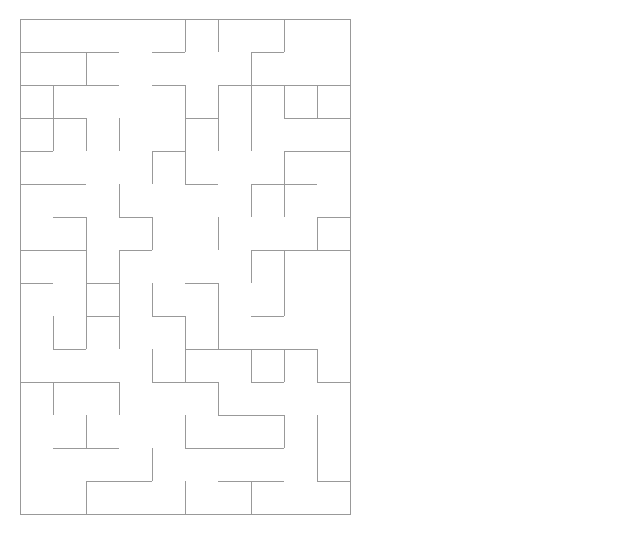
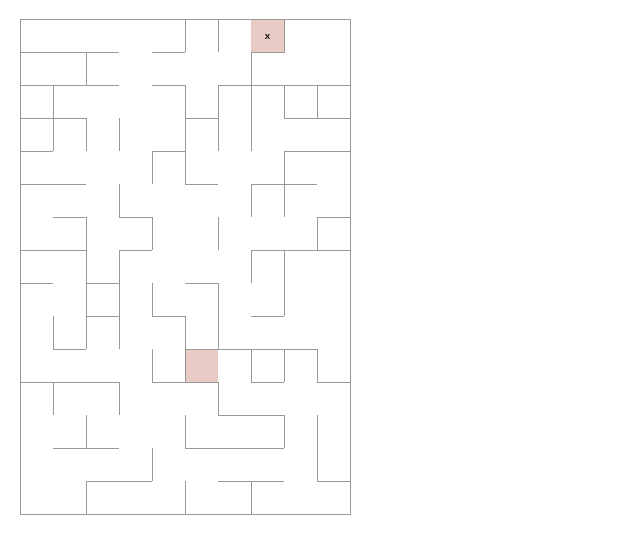
Before and after one commit to paulcb/mazeapp, a React (Create React App) app: page / in a window 1280 px wide. Shown: the top 554 px of the page, without its empty margins (0-640 px from the left). Built offline with nearby package versions, Linux system fonts and the light colour scheme.

Commit message:
something is working

```diff
--- a/src/App.js
+++ b/src/App.js
@@ -7,36 +7,113 @@ import { testMaze } from './maze-test.js';
 // const UserContext = React.createContext(null);
 
 const maze = new Maze(testMaze);
-let lastSquare = null;
+let squaresq = [];
+let path = new Map();
 let offPath = false;
+let lastSetBlink = null;
+let winState = false;
 function Square({ borders, mapKey }) {
-  const [value, setValue] = useState(null);
+  const [value, setValue] = useState("#fff");
+  const [color, setColor] = useState(null);
+  const [blink, setBlink] = useState("");
   // const { lastSquare, setLastSquare } = useContext(UserContext);
   // const [borders, setborders] = useState(bordersIn);
   function onMouseEnter() {
-    if (lastSquare == null) return;
-    console.log("lastSquare", lastSquare);
-    console.log("mapKey", mapKey);
+    if(winState) return;
+    if (!maze.graphGroups[0].has(mapKey)) {
+      return;
+    }
 
-    const neighbors = maze.neighbors(lastSquare);
-    console.log("neighbors", neighbors);
+    if (squaresq.length == 0) {
+      lastSetBlink = setBlink;
+      setValue('X');
+      setColor("#e9cbc5");
+      setBlink("blink");
+      squaresq.push([mapKey, setColor]);
+      return;
+    }
 
-    if (!(mapKey == neighbors.up || mapKey == neighbors.down || mapKey == neighbors.left || mapKey == neighbors.right)) {
+    // console.log("onMouseEnter lastSquare", squaresq);
+    // console.log("onMouseEnter mapKey", mapKey);
+    // console.log("maze.graph", maze.graph);
+    const node = maze.graph[squaresq[squaresq.length - 1][0]];
+    if (!node.has(mapKey)) {
       offPath = true;
       return;
-    };
+    }
     offPath = false;
     setValue('X');
+    setColor("#e9cbc5");
+    lastSetBlink("");
+    setBlink("blink");
+
+    if(mapKey == maze.rPath[3]){
+      winState = true;
+      console.log("Win!");
+      console.log("attr", path);
+      for(let attr of path){
+        console.log("attr", attr);
+        // console.log("path.get(attr)", path.get(attr));
+        attr[1][1]("blink");
+        attr[1][0]("#a8e4b0");
+        lastSetBlink("");
+        setColor("#a8e4b0");
+        setBlink("blink");
+      }
+    }
+
+    // if (squaresq.length > 2) {
+    //   const temp = squaresq[squaresq.length - 2][0];
+    //   if (mapKey === temp) {
+    //     console.log("change back", squaresq[1]);
+    //     squaresq[squaresq.length - 1][1]("#fff");
+    //   }
+    // }
+
   }
 
   function onMouseLeave() {
-    if(offPath) return;
-    lastSquare = mapKey;
+    if(winState) return;
+    if (offPath) return;
+
+    if (!maze.graphGroups[0].has(mapKey)) {
+      return;
+    }
+    // console.log("onMouseLeave mapKey", mapKey);
+    // if (mapKey == lastSquare) {
+    //   setColor("#fff");
+    // } else {
+    //   setColor("#e9cbc5");
+    // }
+    setColor("#e9cbc5");
+    squaresq.push([mapKey, setColor]);
+    path.set(mapKey, [setColor, setBlink])
+    if (squaresq.length > 10) squaresq.shift();
+    lastSetBlink = setBlink;
+
+    // setBlink("");
     offPath = false;
   }
 
   useEffect(() => {
     setValue("");
+    setColor("#fff");
+    // if (borders.inPath) {
+    //   setColor("#cff8f8");
+    // }
+
+    if (maze.rPath[2] == mapKey) {
+      lastSetBlink = setBlink;
+      setValue('X');
+      setColor("#e9cbc5");
+      setBlink("blink");
+      squaresq.push([mapKey, setColor]);
+      path.set(mapKey, [setColor, setBlink])
+    }
+
+    if (maze.rPath[3] == mapKey) {
+      setColor("#e9cbc5");
+    }
     const handleLoad = () => {
       console.log('Page has fully loaded');
       // Perform actions after the page has fully loaded
@@ -50,12 +127,11 @@ function Square({ borders, mapKey }) {
       window.removeEventListener('load', handleLoad);
     };
   }, []);
-  // console.log("borders", borders);
 
   return (
     <>
       <div
-        className="square"
+        className={`square ${blink}`}
         onMouseEnter={onMouseEnter}
         onMouseLeave={onMouseLeave}
         style={{
@@ -64,6 +140,7 @@ function Square({ borders, mapKey }) {
           borderLeft: `${borders.left}px solid #999`,
           borderRight: `${borders.right}px solid #999`,
           fontSize: 8,
+          backgroundColor: color
         }}
       >
         {/* {borders.inPath ? "X" : ""} */}
--- a/src/maze.js
+++ b/src/maze.js
@@ -27,6 +27,7 @@ export default class Maze {
         this.maxMazeSize = Math.floor((this.colsLen * this.rowsLen) * .68);
         this.board = [];
         this.graph = new Map();
+        this.graphGroups = null;
         this.rPath = null;
         this.debug = true;
         if (!testMaze) {
@@ -45,17 +46,18 @@ export default class Maze {
         this.buildBoard();
     }
 
-    neighbors(node) {
-        const split = node.split(" ");
-        const row = Number.parseInt(split[0]);
-        const col = Number.parseInt(split[1]);
+    // neighbors(node) {
+    //     const split = node.split(" ");
+    //     const row = Number.parseInt(split[0]);
+    //     const col = Number.parseInt(split[1]);
+    //     // if (!((row - 1 < 0) || (row + 1 >= this.rowsLen) || (col + 1 >= this.colsLen) || (col - 1 < 0))) continue;
 
-        const upKey = `${row - 1} ${col}`;
-        const downKey = `${row + 1} ${col}`;
-        const rightKey = `${row} ${col + 1}`;
-        const leftKey = `${row} ${col - 1}`;
-        return { up: upKey, down: downKey, right: rightKey, left: leftKey }
-    }
+    //     const upKey = `${row - 1} ${col}`;
+    //     const downKey = `${row + 1} ${col}`;
+    //     const rightKey = `${row} ${col + 1}`;
+    //     const leftKey = `${row} ${col - 1}`;
+    //     return { up: upKey, down: downKey, right: rightKey, left: leftKey }
+    // }
 
     addAdjacentNode(set, key1, key2) {
         if (set.has(key2)) {
@@ -171,7 +173,7 @@ export default class Maze {
         }
         console.log("lsp", lsp);
         const [rPath, max] = this.breadthFirstSearch(lsp[2], lsp[0]);
-        this.rPath = [rPath, max];
+        this.rPath = [rPath, max, lsp[2], lsp[0]];
 
     }
 
@@ -309,6 +311,7 @@ export default class Maze {
                 iteration += 1;
             }
         }
+        this.graphGroups = graphGroups;
     }
 
 }
--- a/src/styles.css
+++ b/src/styles.css
@@ -57,7 +57,7 @@ body {
 }
 
 .square {
-  background: #fff;
+  background: #a8e4b0;
   border: 1px solid #999;
   float: left;
   font-size: 24px;
@@ -91,3 +91,13 @@ body {
 .game-info {
   margin-left: 20px;
 }
+
+.blink {
+  animation: blinker 1s step-start infinite;
+}
+
+@keyframes blinker {
+  50% {
+    opacity: .3;
+  }
+}
```
